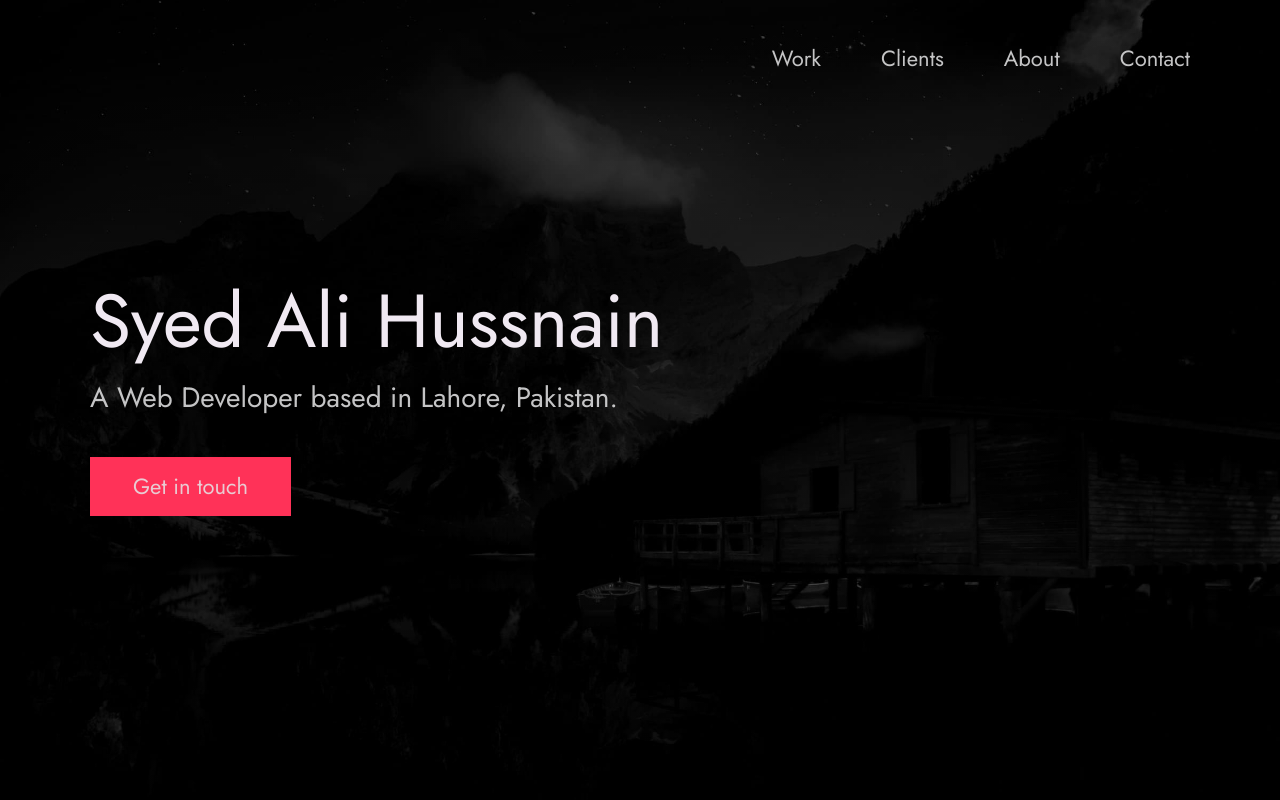
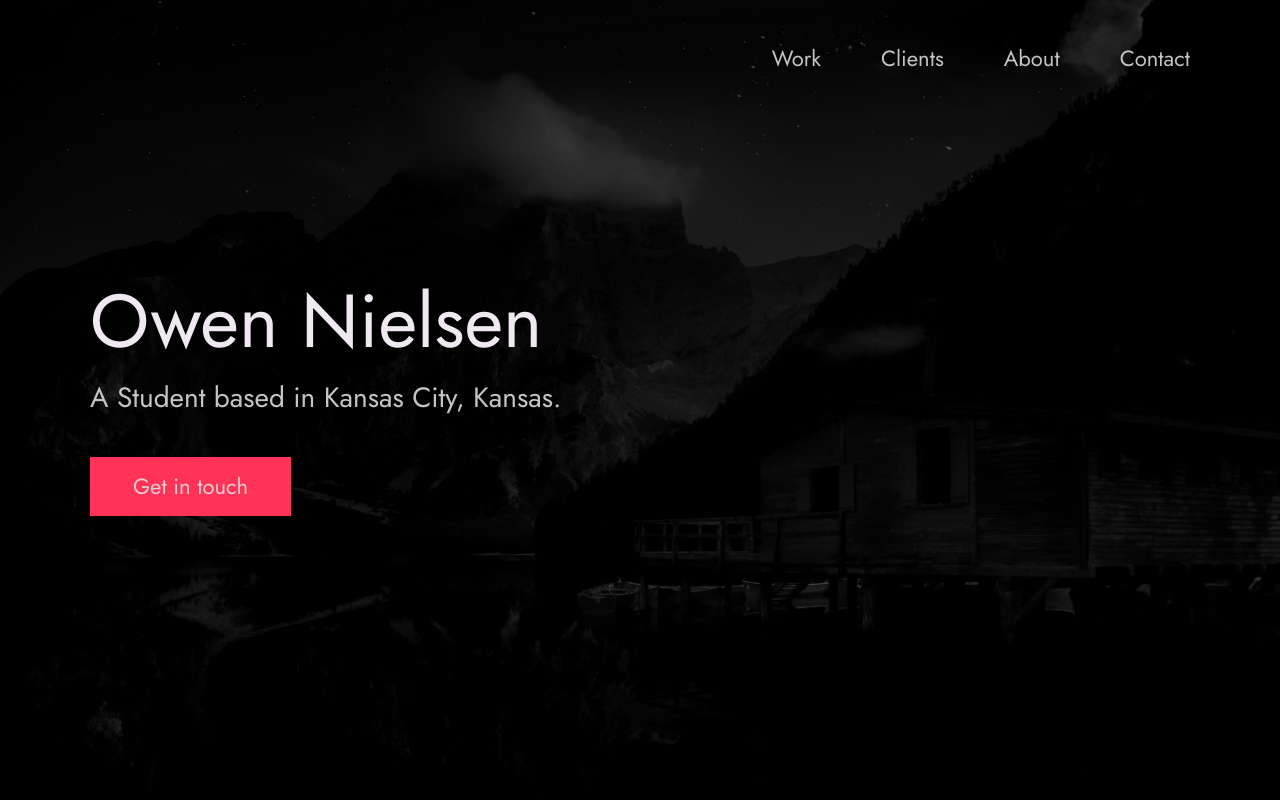
Before and after one commit to PepticPie/Portfolio1, a plain HTML site: page index.html in a window 1280 px wide. Shown: the top 800 px of the page. Drawn offline with Linux system fonts and the light colour scheme.

Commit message:
Update index.html

```diff
--- a/index.html
+++ b/index.html
@@ -24,7 +24,7 @@
 
   <!-- Put your site title here -->
   <title>
-    Syed Ali Hussnain | A Web Developer based in Lahore, Pakistan.
+    Owen Nielsen | A Student based in Kansas City, Kansas.
   </title>
 
   <meta name="description" content="Add small description of yourslef.">
@@ -56,10 +56,10 @@
       <div class="header__text">
         <h1 class="heading-primary">
           <!-- Replace the following name with your name -->
-          <span>Syed Ali Hussnain</span>
+          <span>Owen Nielsen</span>
         </h1>
         <!-- Put a small paragraph about yourself -->
-        <p>A Web Developer based in Lahore, Pakistan.</p>
+        <p>A Student based in Kansas City, Kansas.</p>
         <a href="#contact" class="btn btn--pink">Get in touch</a>
       </div>
     </div>
@@ -221,7 +221,7 @@
           me is via an email.
         </p>
         <!-- Replace the email with yours -->
-        <a href="mailto:you@example.com" class="btn">you@example.com</a>
+        <a href="owen.nielsen@outlook.com" class="btn">owen.nielsen@outlook.com</a>
       </div>
     </div>
   </section>
```
